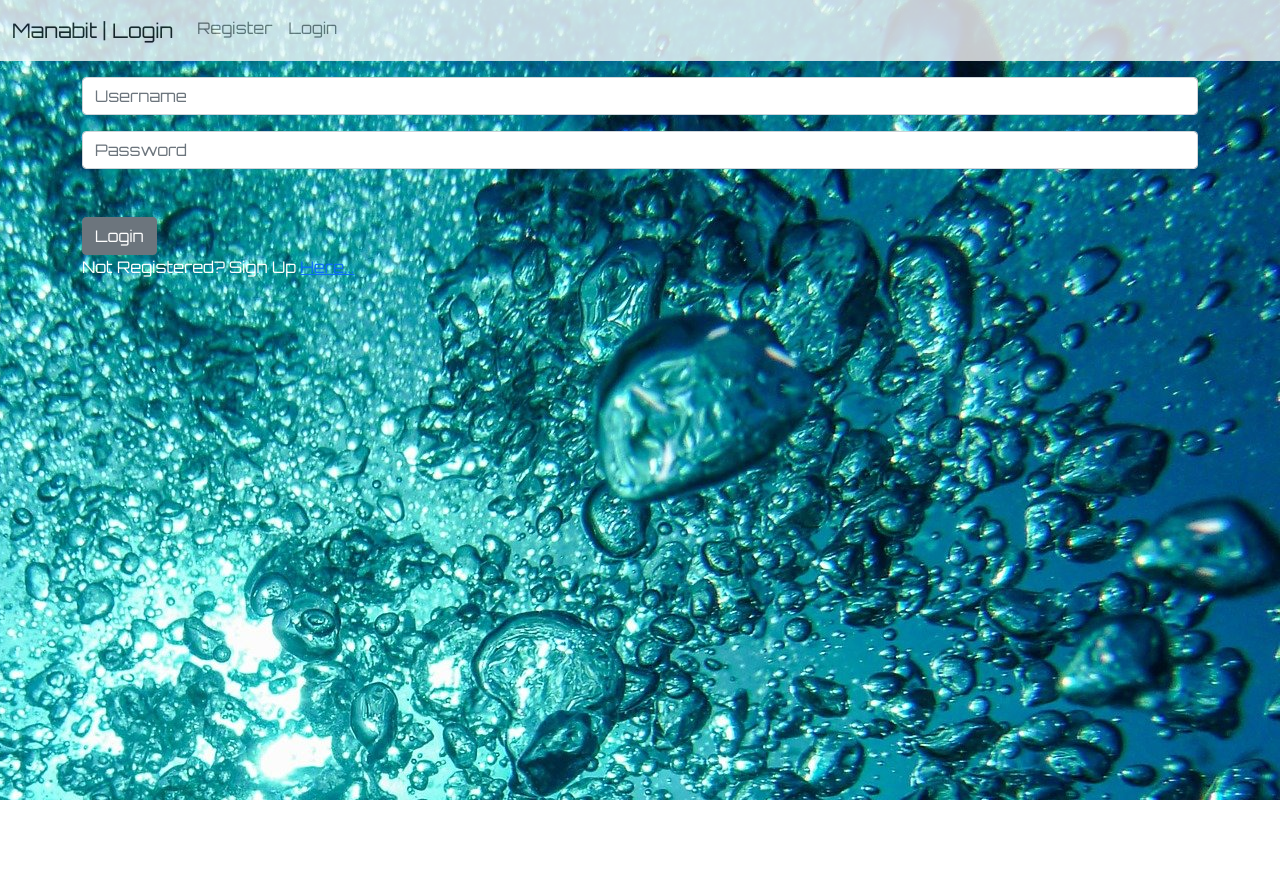
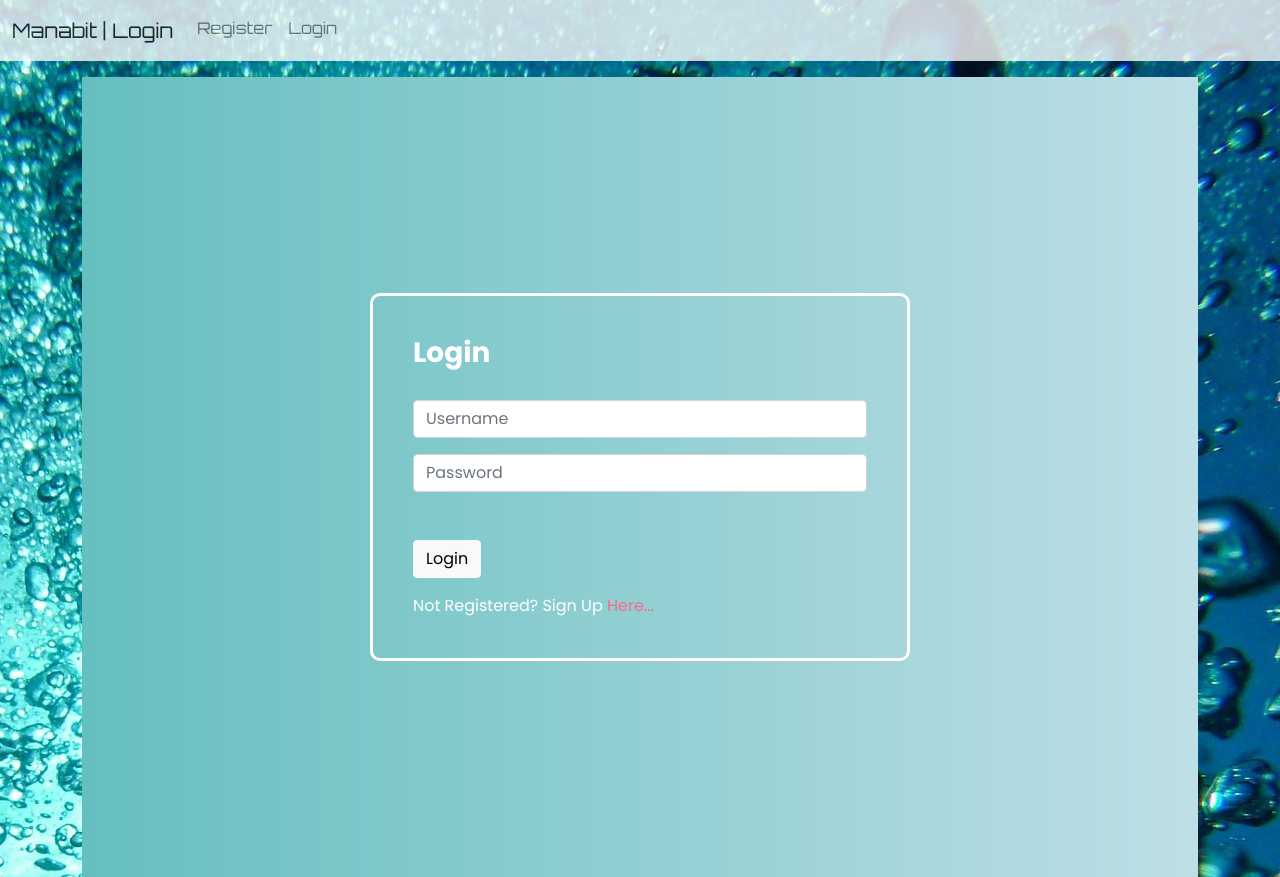
Before and after one commit to hrmtk/django-quiz-app, a Django app: page /members/login/ in a window 1280 px wide. Before the commit the page ends 800 px from the top, so only its background shows below. Run offline with Django 3.2, Linux system fonts and the light colour scheme; parts of the project's set-up code (start-up, migrations or seed data) failed here and were passed over.

Commit message:
Change form style

```diff
--- a/members/templates/registration/login.html
+++ b/members/templates/registration/login.html
@@ -11,8 +11,12 @@ Login
 {% block content %}
 
 
-<div class="form-group text-white">
+<div class="form-body">
 	<form method="POST">
+		<div class="form-holder">
+			<div class="form-content">
+				<div class="form-items">
+					<h3>Login</h3>
 					{% csrf_token %}
 					<div class="form-group mb-3">
 						<input type="text" class="form-control" name="username" placeholder="Username">
@@ -20,9 +24,12 @@ Login
 					<div class="form-group mb-5">
 						<input type="password" class="form-control" name="password" placeholder="Password">
 					</div>
-		<button class="btn btn-secondary">Login</button>
+					<button class="btn btn-light mb-3">Login</button>
 					<br>
-		Not Registered? Sign Up <a href="{% url 'register' %}">Here...</a>
+					<div>Not Registered? Sign Up <a href="{% url 'register' %}"> Here...</a></div>
+				</div>
+			</div>
+		</div>
 	</form>
 </div>
 
--- a/static/style.css
+++ b/static/style.css
@@ -1,8 +1,8 @@
-@import url('https://fonts.googleapis.com/css2?family=Orbitron&family=Ubuntu:ital,wght@0,300;1,300&display=swap');
+@import url('https://fonts.googleapis.com/css2?family=Orbitron:wght@400;500;700;800;900&family=Poppins:wght@300;400;500;700;900&display=swap');
 
 body {
 	background: url("/static/img/bubbles.jpg") 100% 0 no-repeat fixed;
-	font-family: 'Orbitron', sans-serif;
+	font-family: 'Poppins', sans-serif;
 }
 
 .not-visible {
@@ -15,7 +15,11 @@ body {
 }
 
 .nav-link:hover {
-  border-bottom: 5px solid blue;
+  border-bottom: 5px solid #eeaeca;
+}
+
+.navbar > div {
+	font-family: 'Orbitron', sans-serif;
 }
 
 /* Quiz-list page*/
@@ -27,19 +31,20 @@ body {
 }
 
 .card-header {
+	font-family: 'Orbitron', sans-serif;
 	font-size: 1.3rem;
 }
 
 .card:hover {
-	background: linear-gradient(90deg, rgba(2,0,36,1) 0%, rgba(9,9,121,1) 35%, rgba(0,212,255,1) 100%);
-	color: beige;
+	background: radial-gradient(circle, rgba(238,174,202,1) 0%, rgba(148,223,233,1) 100%);
+	opacity: 1;
 	transform: scale(1.2);
 }
 
 /* Question page*/
 #quiz-box {
 	background: linear-gradient(90deg, rgba(2,0,36,1) 0%, rgba(146,219,222,1) 0%, rgba(252,252,252,1) 100%);
-	font-family: 'Ubuntu', sans-serif;
+	font-family: 'Poppins', sans-serif;
 	padding-left: 20px;
 }
 
@@ -54,3 +59,61 @@ body {
 .checked-msg {
 	font-style: italic;
 }
+
+/* Login and Register form */
+.form-holder {
+  display: flex;
+  flex-direction: column;
+  justify-content: center;
+  align-items: center;
+  text-align: center;
+  min-height: 100vh;
+  min-width: 540px;
+  background: linear-gradient(90deg, rgba(102,191,191,1) 0%, rgba(190,223,230,1) 100%);
+}
+
+.form-holder > div{
+	font-family: 'Poppins', sans-serif;
+	color: white;
+}
+
+.form-holder .form-content {
+  position: relative;
+  text-align: center;
+  display: flex;
+  justify-content: center;
+  align-items: center;
+  padding: 60px;
+}
+
+.form-items {
+  border: 3px solid #fff;
+  padding: 40px;
+  display: inline-block;
+  width: 100%;
+  min-width: 540px;
+  border-radius: 10px;
+  text-align: left;
+  transition: all 0.4s ease;
+}
+
+.form-content h3 {
+  color: #fff;
+  text-align: left;
+  font-size: 28px;
+  font-weight: 600;
+  margin-bottom: 30px;
+}
+
+.btn-light:hover {
+	background-color: #f76b8a;
+  outline: none !important;
+  border: none !important;
+  color: white;
+}
+
+.form-items a:link {
+  color: #f76b8a;
+  background-color: transparent;
+  text-decoration: none;
+}
```
Also changed, not shown: members/templates/registration/register.html (+21 -5 lines). Lines whose indentation alone changed are shown as unchanged.
